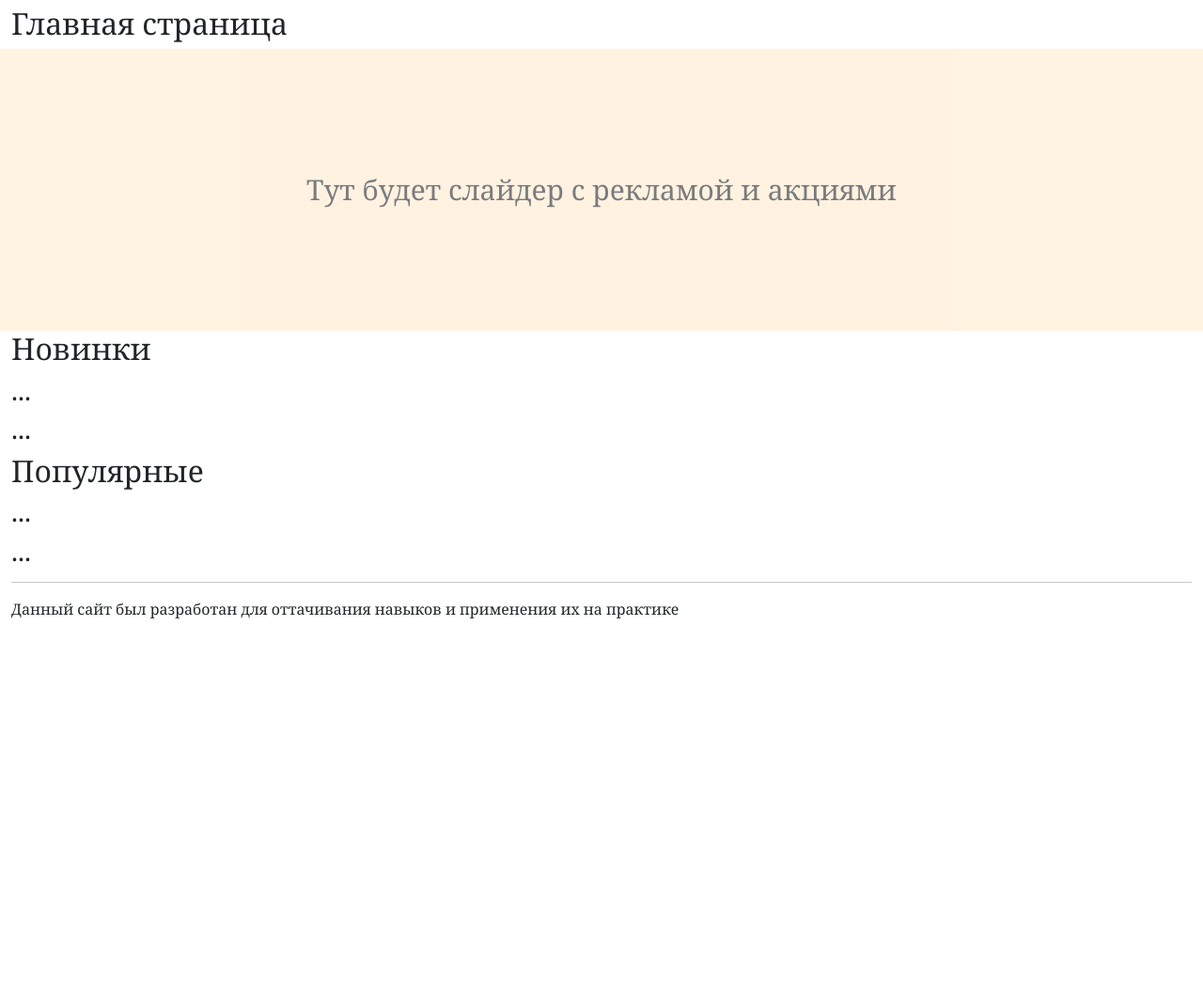
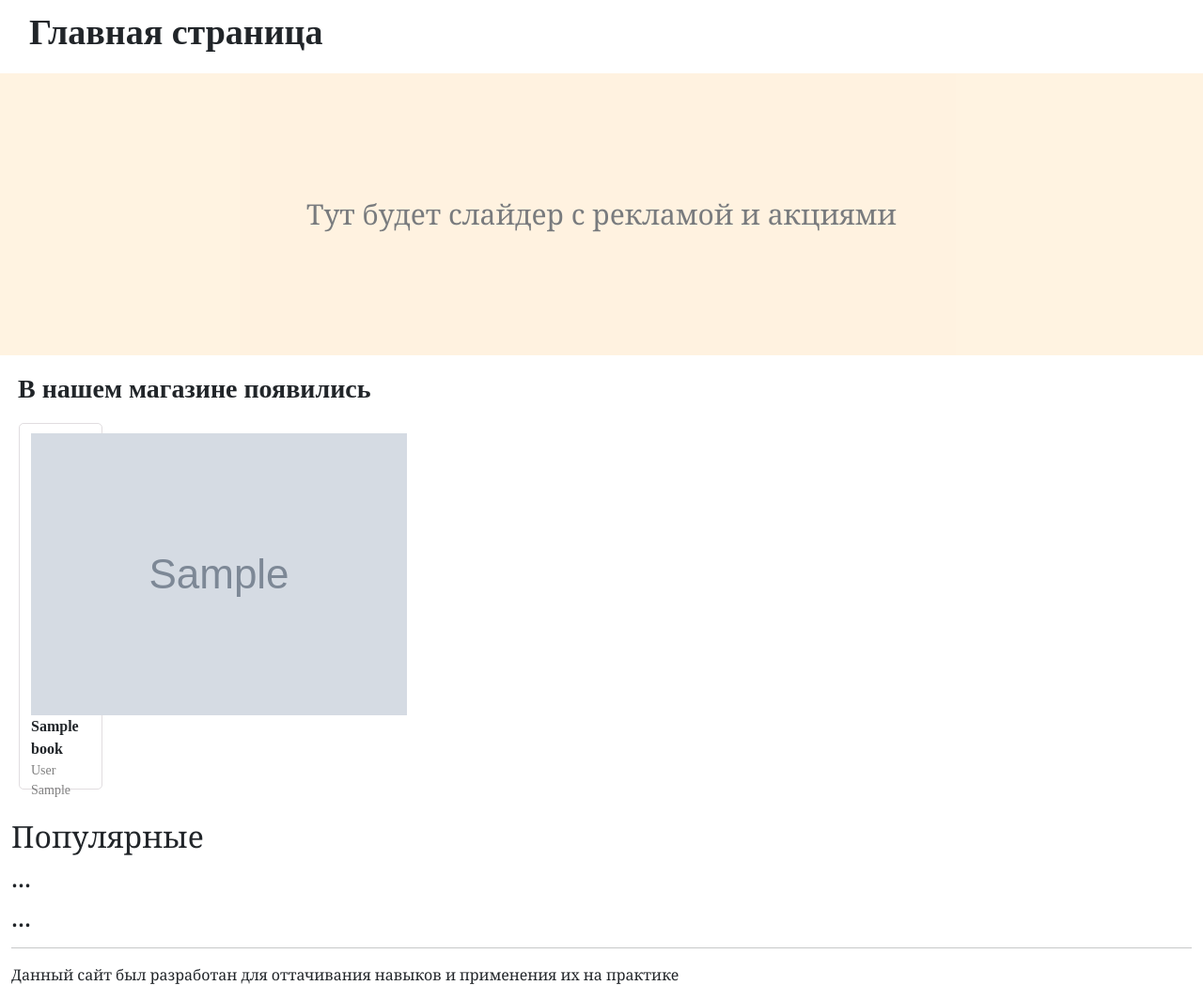
Before and after one commit to mabredin/djangolearn, a Django app: page / in a window 1280 px wide. Shown: the part 303-1368 px from the top of the page at 94% size. Before the commit the page ends 961 px from the top, so only its background shows below. Run offline with Django 4.2, Linux system fonts and the light colour scheme; tables that the repository leaves empty hold one stand-in row (values such as "Sample post"); grey boxes marked "Sample" are stand-in pictures; some libraries are stand-ins or nearby versions.

Commit message:
Update index.html and HomePageView()

```diff
--- a/BookStore/catalog/views.py
+++ b/BookStore/catalog/views.py
@@ -8,10 +8,10 @@ from .models import Book, BookInstance, Genre, Admission
 
 class HomePageView(generic.ListView):
     template_name = 'catalog/index.html'
-    context_object_name = 'list_books'
+    context_object_name = 'latest_books_list'
 
     def get_queryset(self):
-        return Book.objects.all()
+        return Book.objects.order_by('-id')[:6]
 
 
 class GenresView(generic.ListView):
--- a/BookStore/templates/catalog/index.html
+++ b/BookStore/templates/catalog/index.html
@@ -1,16 +1,51 @@
 {% extends "base_generic.html" %}
 
 {% block content %}
-<h2>Главная страница</h2>
+<div style="font-family: 'AlergiaNormal'; font-size: 38px; margin-bottom: 15px; padding-left: 19px"><b>Главная страница</b></div>
 <div class="row"
      style="background-color: blanchedalmond; height: 300px; text-align: center; line-height: 300px; font-size: 30px; opacity: 0.6">
     <div class="col-sm-12">
         Тут будет слайдер с рекламой и акциями
     </div>
 </div>
-<h2>Новинки</h2>
-<h3>...</h3>
-<h3>...</h3>
+{% if latest_books_list %}
+<div class="row">
+
+    <div class="col-sm-12" style="padding-left: 0; padding-right: 0">
+        <div style="font-family: 'AlergiaNormal'; font-size: 28px; margin-bottom: 15px; margin-top: 15px ; padding-left: 19px"><b>В нашем магазине появились</b>
+        </div>
+        <ul class="line" style="list-style-type: none;">
+            {% for book in latest_books_list %}
+            <li class="col-sm-2" style="float: left; margin-bottom: 15px">
+                <div class="row"
+                     style="width: 95%; height: 390px; border-style: solid; border-width: thin; border-radius: 5px; border-color: #E1DDE0; padding: 10px 0">
+                    <div class="image" style="display: block; margin-left: auto; margin-right: auto; text-align: center">
+                        {% if book.image %}
+                        <img src="{{MEDIA_URL}}{{ book.image.url }}">
+                        {% else %}
+                        <p>Изображение отсутствует</p>
+                        {% endif %}
+                    </div>
+                    <div class="title-and-author">
+                        <div class="title" style="font-family: 'AlergiaNormal'; font-size: 16px; outline: none; overflow: hidden;"><b>{{ book.title }}</b>
+                        </div>
+                        <div class="author" style="font-family: 'AlergiaNormal'; font-size: 14px; color: gray">
+                            {{ book.display_author }}
+                        </div>
+                    </div>
+                    <div class="cost"></div>
+                    <div class="bottom"></div>
+                </div>
+            </li>
+
+            {% endfor %}
+        </ul>
+    </div>
+
+</div>
+{% else %}
+<p>Нет книг</p>
+{% endif %}
 <h2>Популярные</h2>
 <h3>...</h3>
 <h3>...</h3>
```
Also changed, not shown: BookStore/catalog/migrations/0019_bookinstance_cost.py (added).
